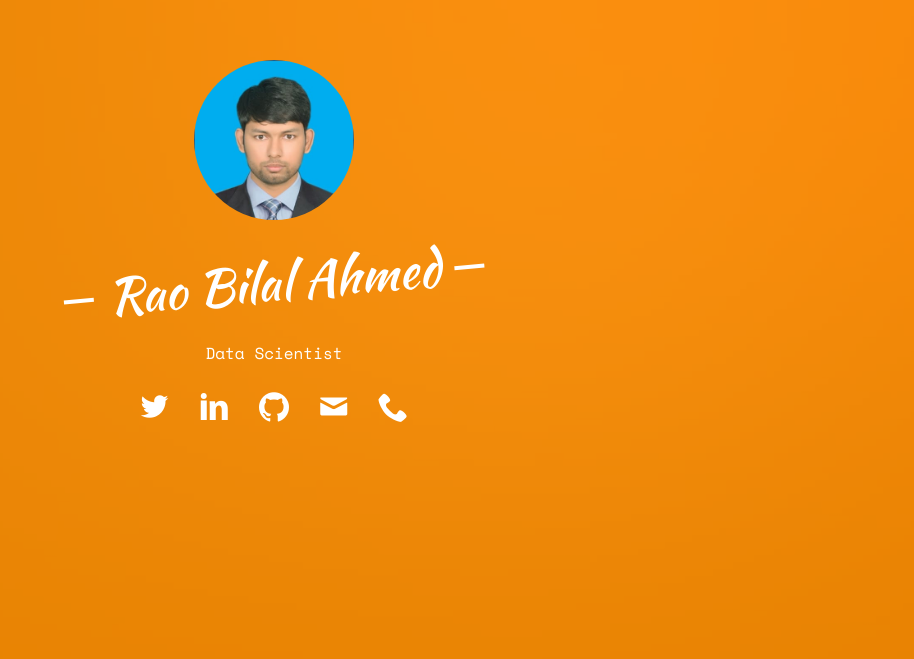
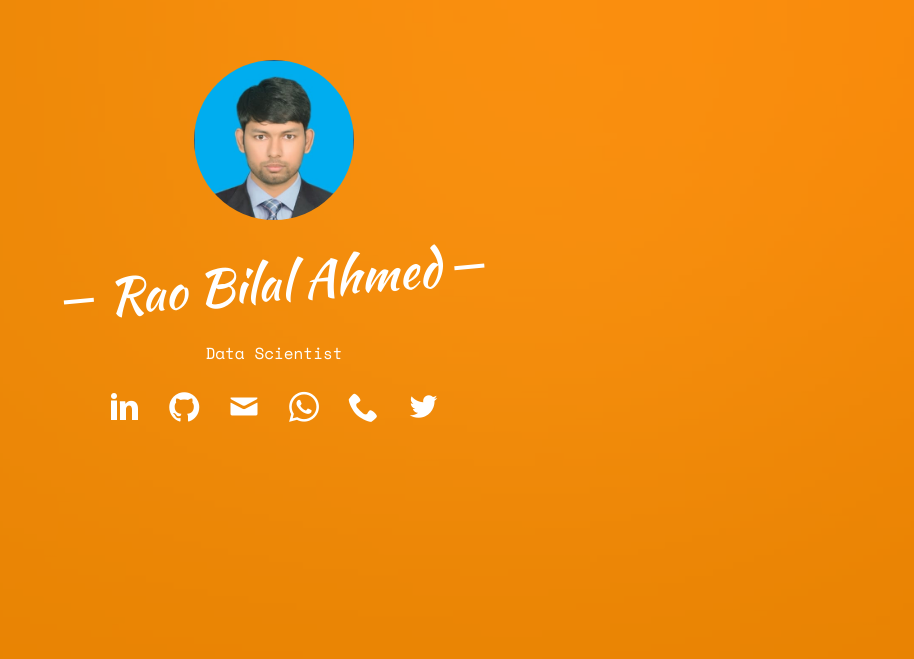
Before and after one commit to RaodotBilal/RaoPortFolio, a plain HTML site: page index.html in a window 1280 px wide. Shown: the part 141-800 px from the top of the page, without its empty margins (366-1280 px from the left). Drawn offline with nearby package versions, Linux system fonts and the light colour scheme; some packages are replaced by stand-ins of ours; no server answers; files whose address does not match are found by name.

Commit message:
added whatsApp link/number
added whatsApp link/number

```diff
--- a/index.html
+++ b/index.html
@@ -74,11 +74,13 @@
 							<h3><span>Data Scientist</span></h3>
 							<p>
 								<ul class="fh5co-social-icons">
-									<li><a href="https://twitter.com/raobarbi12345"><i class="icon-twitter2"></i></a></li>
 									<li><a href="https://www.linkedin.com/in/rao-bilal-ahmed-32581121b/"><i class="icon-linkedin2"></i></a></li>
 									<li><a href="https://github.com/RaodotBilal"><i class="icon-github2"></i></a></li>
 									<li><a href="mailto:Rao.bilal.8398@icloud.com"><i class="icon-mail"></i></a></li>
+									<li><a href="whatsapp://send?phone=+923029125007"><i class="icon-whatsapp"></i></a></li>
 									<li><a href="tel:+923029125007"><i class="icon-phone3"></i></a></li>
+									<li><a href="https://twitter.com/raobarbi12345"><i class="icon-twitter2"></i></a></li>
+
 								</ul>
 							</p>
 						</div>
```
